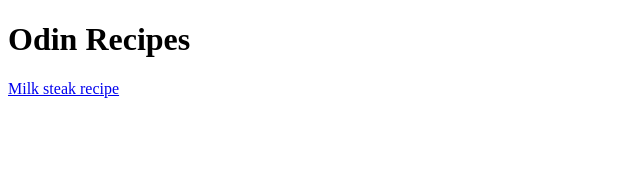
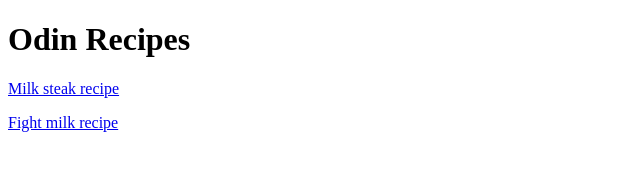
Before and after one commit to Bilyac95/odin-recipes, a plain HTML site: page index.html in a window 1280 px wide. Shown: the whole page, without its empty margins (0-640 px from the left). Drawn offline with Linux system fonts and the light colour scheme.

Commit message:
Added hyperlink for fight milk recipe

```diff
--- a/index.html
+++ b/index.html
@@ -8,5 +8,6 @@
   <body>
   <h1>Odin Recipes</h1>
   <a href = "./recipes/milk-steak.html/" rel="noopener noreferrer">Milk steak recipe</a>
+  <p><a href = "./recipes/fight-milk.html"rel="noopener noreferrer">Fight milk recipe </a></p>
   </body>
 </html>
```
